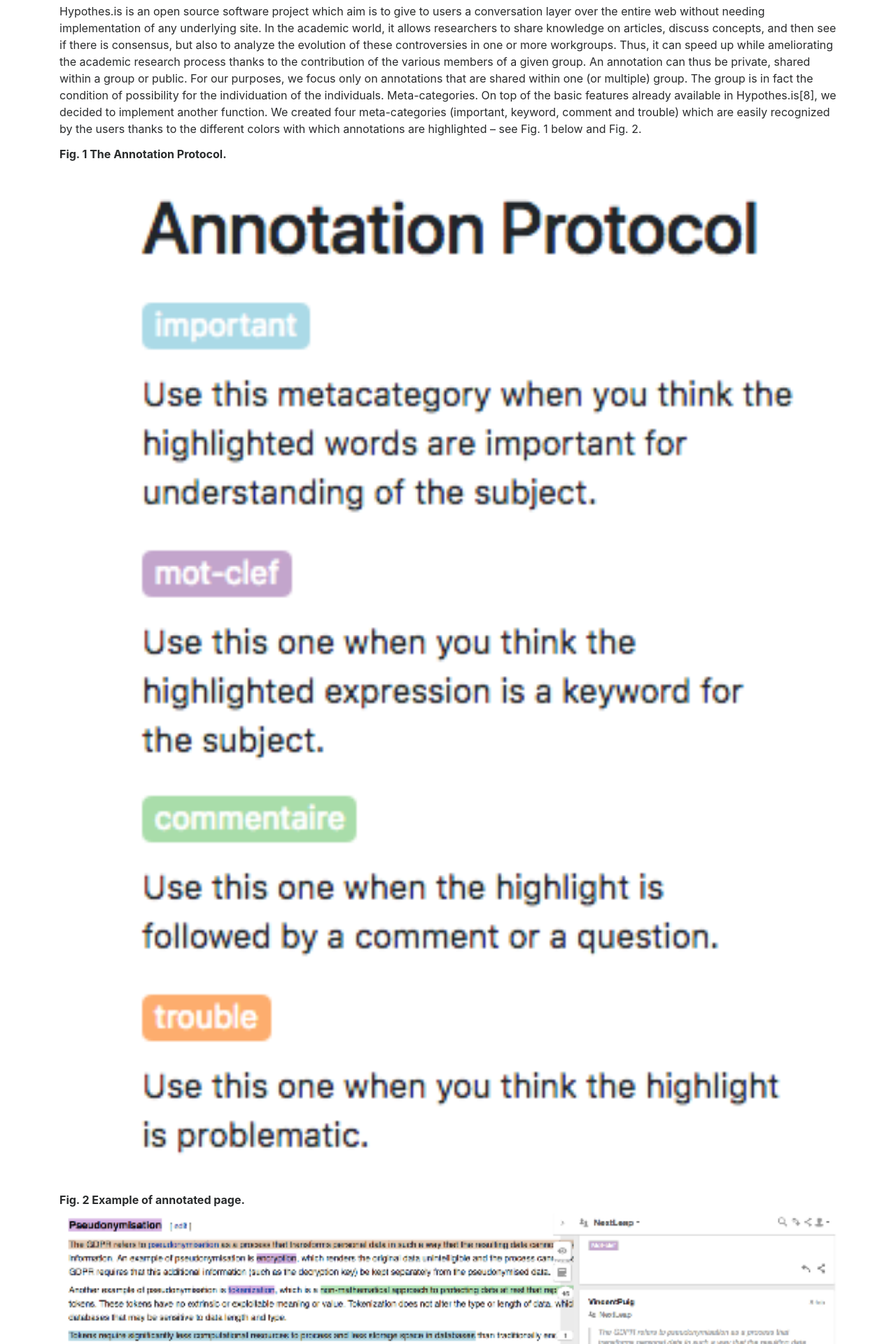
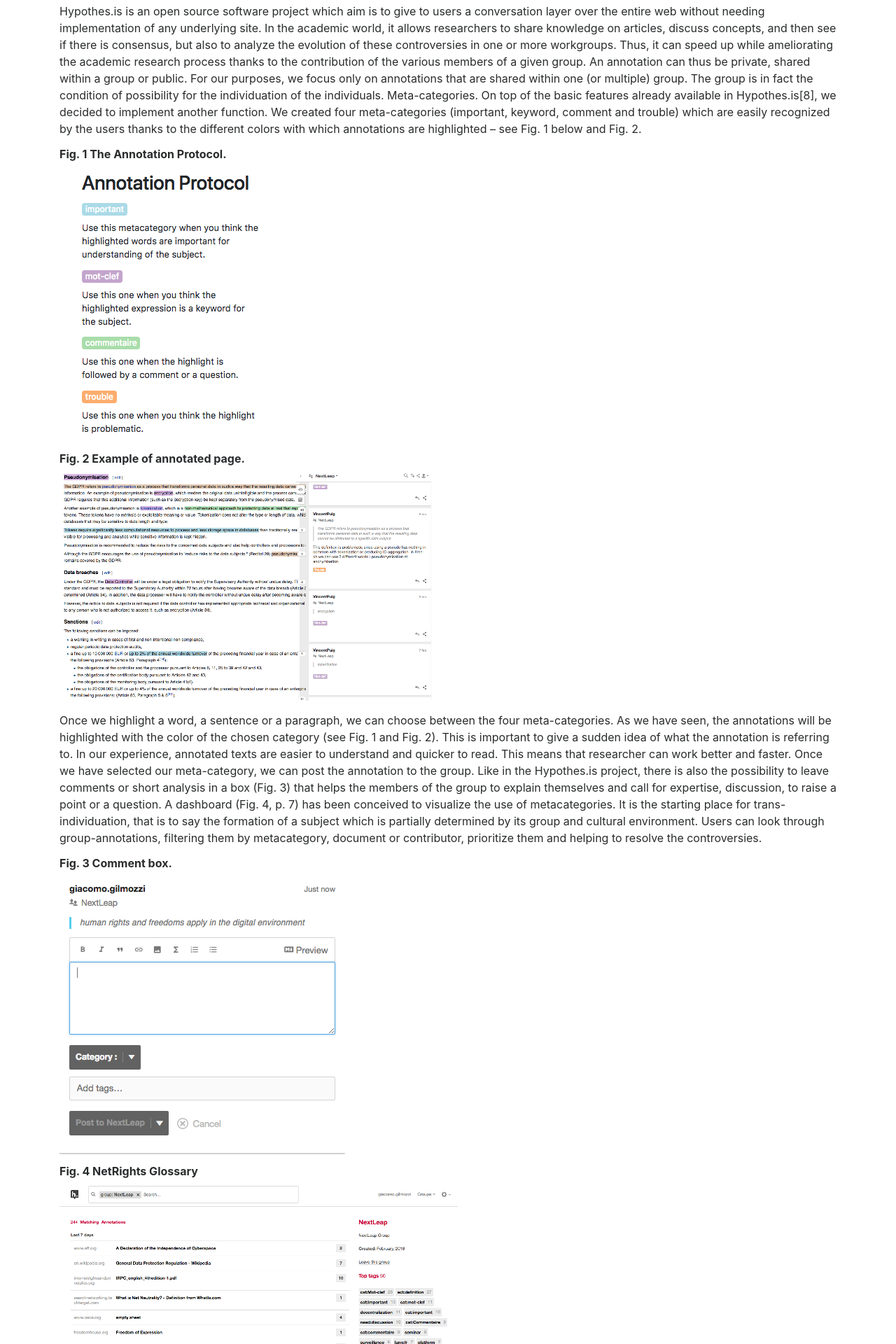
Before and after one commit to nextleap-project/nextleap-website, a Jekyll site: the page built from _articles/linkedresearch.md, in a window 1280 px wide. Shown: the part 1193-3113 px from the top of the page at 70% size. Built offline with Jekyll 4.4.1, drawn with Linux system fonts in a browser that asks for light colours; nearby versions of some CDN libraries.

Commit message:
Crrect image size for linkedresearch article

```diff
--- a/_articles/linkedresearch.md
+++ b/_articles/linkedresearch.md
@@ -29,26 +29,26 @@
 Meta-categories. On top of the basic features already available in Hypothes.is[8], we decided to implement another function. We created four meta-categories (important, keyword, comment and trouble) which are easily recognized by the users thanks to the different colors with which annotations are highlighted – see Fig. 1 below and Fig. 2.
 
 ##### Fig. 1 The Annotation Protocol. #####
-![The Annotation Protocol]({{ "/articles/img/1annotationprotocol.png" | absolute_url }})
+![The Annotation Protocol]({{ "/articles/img/1annotationprotocol.png" | absolute_url }}){: style="width: unset;"}
 
 ##### Fig. 2 Example of annotated page. #####
-![The Annotation Protocol]({{ "/articles/img/2annotatedpage.png" | absolute_url }})
+![The Annotation Protocol]({{ "/articles/img/2annotatedpage.png" | absolute_url }}){: style="width: unset;"}
 
 Once we highlight a word, a sentence or a paragraph, we can choose between the four meta-categories. As we have seen, the annotations will be highlighted with the color of the chosen category (see Fig. 1 and Fig. 2). This is important to give a sudden idea of what the annotation is referring to. In our experience, annotated texts are easier to understand and quicker to read. This means that researcher can work better and faster.
 Once we have selected our meta-category, we can post the annotation to the group. Like in the Hypothes.is project, there is also the possibility to leave comments or short analysis in a box (Fig. 3) that helps the members of the group to explain themselves and call for expertise, discussion, to raise a point or a question.
 A dashboard (Fig. 4, p. 7) has been conceived to visualize the use of metacategories. It is the starting place for trans- individuation, that is to say the formation of a subject which is partially determined by its group and cultural environment. Users can look through group-annotations, filtering them by metacategory, document or contributor, prioritize them and helping to resolve the controversies.
 
 ##### Fig. 3 Comment box. #####
-![The Annotation Protocol]({{ "/articles/img/3commentbox.png" | absolute_url }})
+![The Annotation Protocol]({{ "/articles/img/3commentbox.png" | absolute_url }}){: style="width: unset;"}
 
 ##### Fig. 4 NetRights Glossary #####
-![The Annotation Protocol]({{ "/articles/img/4dashboard.png" | absolute_url }})
+![The Annotation Protocol]({{ "/articles/img/4dashboard.png" | absolute_url }}){: style="width: unset;"}
 
 ##### Editorialization. #####
 IRI has also developed various functions concerning the automatic editorialization of the data collected through annotations. One example is the NetRights-Glossary that we have developed in the context of NextLeap project, an EU funded project that brings together cryptographers, philosophers and sociologists. This glossary is constituted by all the annotations categorized as key-words. Theirs definition(s) are given either by contributors themselves or taken from an external website. It is accessible to all the group members and it permits to create a shared vocabulary for the group (Fig. 5). The glossary support multiple keyword definitions, in line with the interdisciplinary and organological approach supported by the Digital Studies Network and IRI. Furthermore, contributors' name, the web-reference and the context from which citations are taken are always visible, in line with the academic process of knowledge building. Statistic charts are built automatically while annotating, displaying which kind of category and how many times they have recurred in a given document.
 
 ##### Fig. 5 NetRights Glossary. #####
-![The Annotation Protocol]({{ "/articles/img/5netrightsglossary.png" | absolute_url }})
+![The Annotation Protocol]({{ "/articles/img/5netrightsglossary.png" | absolute_url }}){: style="width: unset;"}
 
 ##### Future developments for data editorialization. #####
 We are also developing a discussion forum for the keywords presenting problematic or antithetic definitions. In this forum, contributors will have the possibility to discuss about the relevance of the different definitions in order to engage into controversies according to the aim of their research. Another function which is being developed is the automatic editorialization and publication of abstract in a predetermined format with data collected via annotations, the creation of conceptual map summing up the consensus or the dissensus and also automatic to-do-lists based on the action category (act:expertise, act:meeting, etc.).
--- a/_sass/base.scss
+++ b/_sass/base.scss
@@ -251,7 +251,3 @@
 		margin-right: 20px;
 	}
 }
-
-.article-img {
-	width: auto;
-}
```
